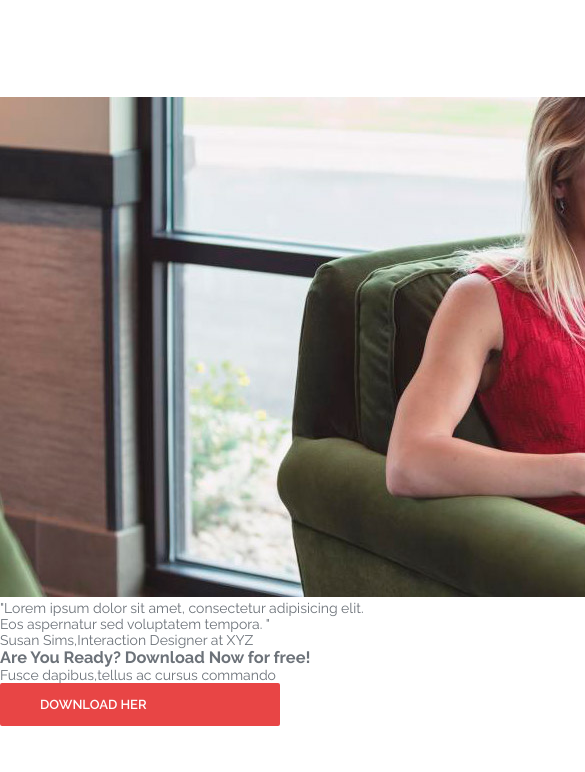
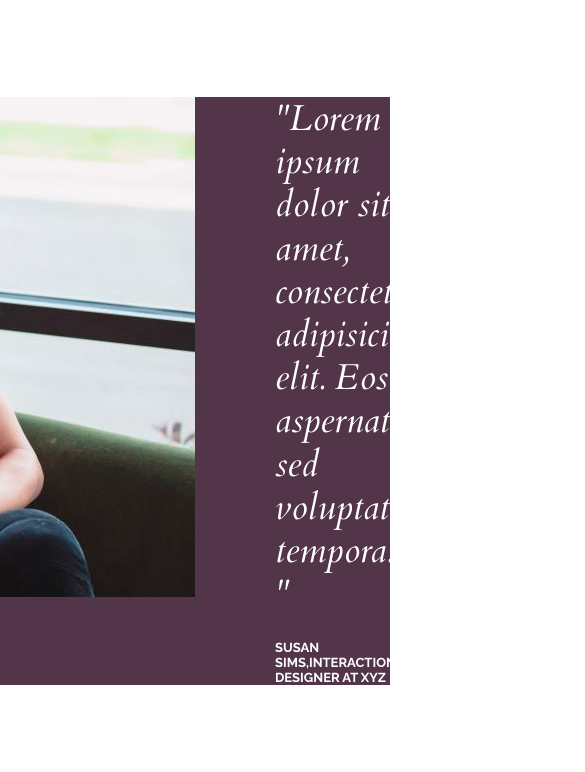
Before and after one commit to FilipsCalijs/ActiveBox, a plain HTML site: page index.html in a window 390 px wide. Shown: the part 3478-4250 px from the top of the page, 585 px wide, since content can reach past the window. Drawn offline with nearby package versions, Linux system fonts and the light colour scheme.

Commit message:
окончательный вариант!
(ТАК КАК у меня не рбаотает адаптивная верстка я выставляю этот вариант)

```diff
--- a/index.html
+++ b/index.html
@@ -1,16 +1,15 @@
-<!DOCTYPE html>
-<html lang="en">
+<!doctype html>
+<html>
 <head>
-    <link rel="preconnect" href="https://fonts.googleapis.com">
-    <link rel="preconnect" href="https://fonts.gstatic.com" crossorigin>
-    <link href="https://fonts.googleapis.com/css2?family=Cardo&family=Open+Sans:wght@700&family=Raleway:wght@300;400;600;700&display=swap" rel="stylesheet">
+    <meta charset="utf-8">
+    <link href="https://fonts.googleapis.com/css?family=Cardo:400i|Open+Sans:700|Raleway:300,400,600,700&display=swap" rel="stylesheet">
     <link rel="stylesheet" href="style.css">
-    <meta charset="UTF-8">
+<head>
+<meta name="viewport" content="width=device-width, initial-scale=1.0">
+</head>
     <title>ActiveBox</title>
-
 </head>
 <body>
-
 
 <!--  Sprite -->
 
--- a/style.css
+++ b/style.css
@@ -348,6 +348,71 @@ h1, h2, h3, h4, h5, h6 {
 /* Reviews
 ===================*/
 
+.reviews {
+    overflow: hidden;
+    background-color: #53354a;
+}
+
+.reviews__item {
+    display: flex;
+    flex-wrap: wrap;
+}
+
+.reviews__photo {
+    width: 50%;
+    height: 500px;
+    position: relative;
+}
+
+.reviews__img {
+    position: absolute;
+    top: 50%;
+    right: 0;
+    z-index: 1;
+
+    transform: translateY(-50%);
+}
+
+.reviews__content {
+    display: flex;
+    flex-direction: column;
+    justify-content: center;
+    width: 50%;
+    padding-left: 80px;
+}
+
+.reviews__text {
+    margin-bottom: 25px;
+
+    font-family: 'Cardo', sans-serif;
+    font-style: italic;
+    font-size: 36px;
+    line-height: 1.2;
+    color: #fff;
+}
+
+.reviews__author {
+    font-size: 13px;
+    font-weight: 700;
+    text-transform: uppercase;
+    color: #fff;
+}
+
+/* Downdlooad
+====================*/
+.download{
+    margin: 90px 0;
+    text-align: center;
+}
+.download__title{
+    font-size: 28px;
+    font-weight: 300;
+    color: #2d3033;
+    margin-bottom: 5px;
+}
+.download__text{
+    margin-bottom: 30px;
+
     font-size: 13px;
     color: #2d3033;
     font-weight: 700;
```
